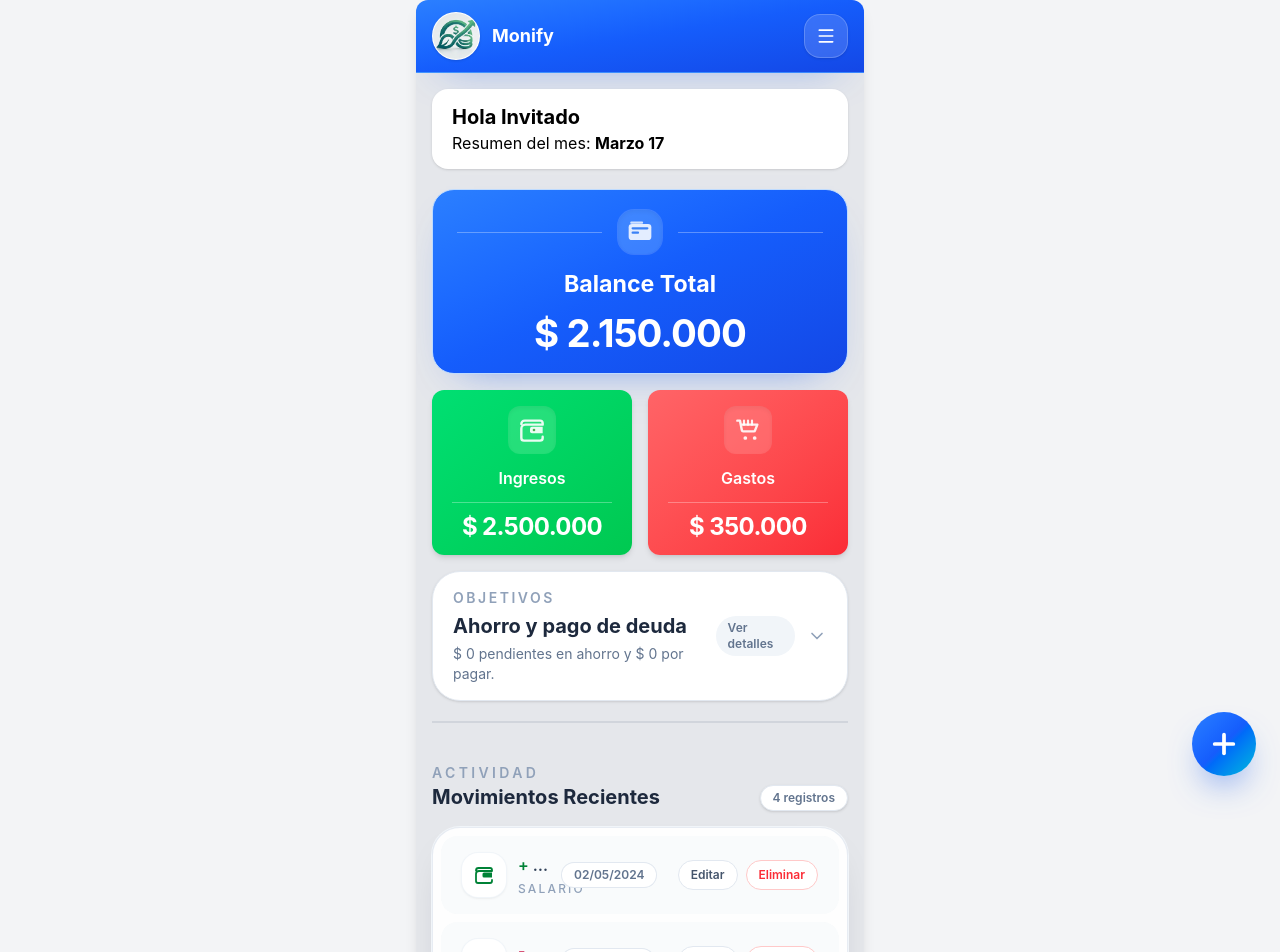
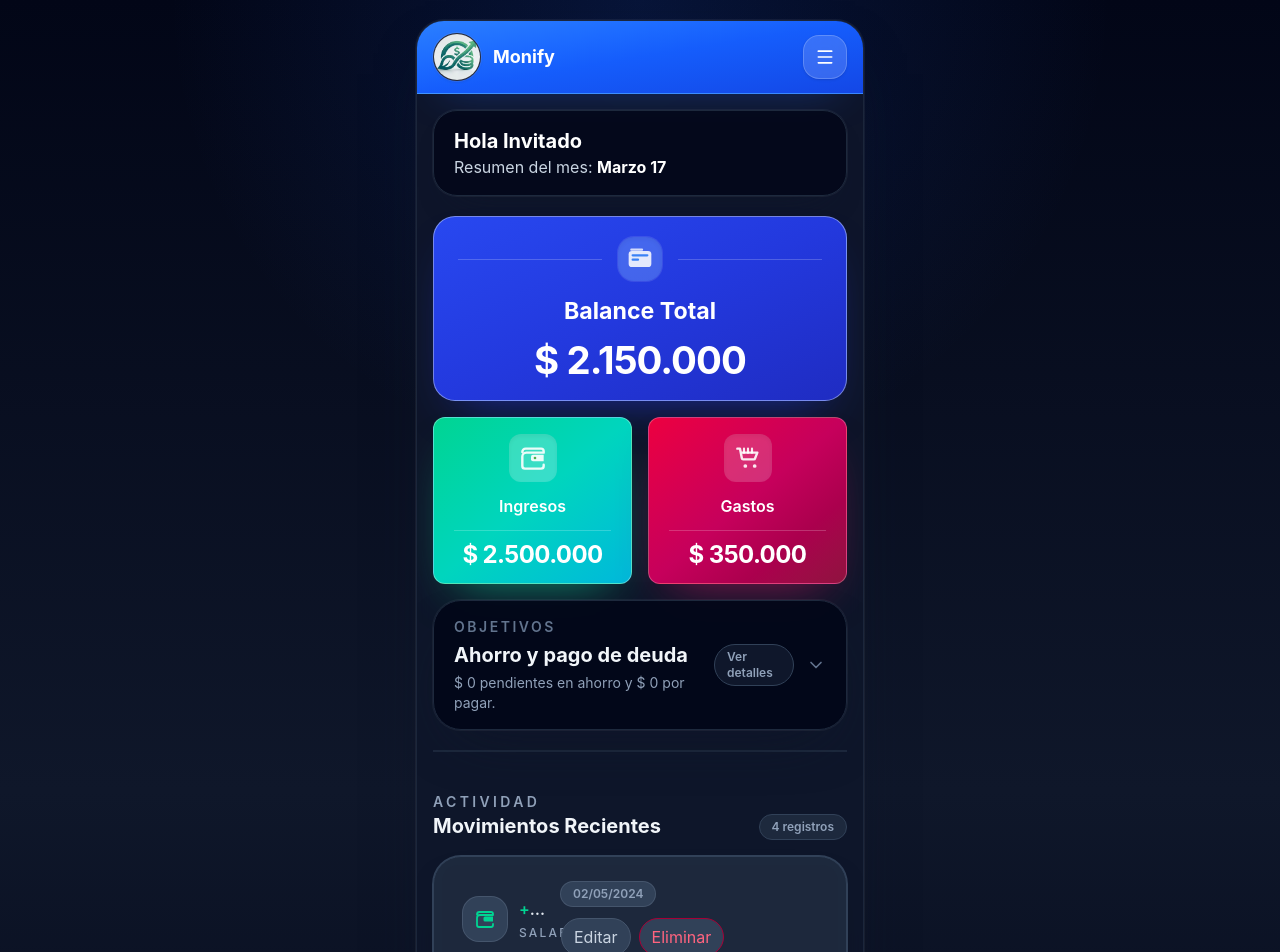
Before and after one commit to ordogens/finanzas, a React (Vite) app: page / in a window 1280 px wide. Shown: the top 952 px of the page. Built offline with nearby package versions, Linux system fonts and the light colour scheme.

Commit message:
cambios en el color del thema de la aplicacion

```diff
--- a/src/components/CardBalance.tsx
+++ b/src/components/CardBalance.tsx
@@ -121,16 +121,20 @@ export const CardBalance = () => {
     {
       title: "Ingresos",
       amount: formatCurrency(summary.ingresos),
-      bgClass: "from-green-400 to-green-500",
-      iconBgClass: "bg-green-300/30",
+      bgClass: "from-emerald-400 via-teal-400 to-cyan-500",
+      iconBgClass: "bg-white/22",
+      borderClass: "border border-emerald-100/40",
+      shadowClass: "shadow-[0_22px_48px_-24px_rgba(16,185,129,0.78)]",
       icon: "wallet" as const,
       layoutClass: "min-h-[148px]",
     },
     {
       title: "Gastos",
       amount: formatCurrency(summary.gastos),
-      bgClass: "from-red-400 to-red-500",
-      iconBgClass: "bg-red-300/30",
+      bgClass: "from-rose-600 via-pink-700 to-[#8f123f]",
+      iconBgClass: "bg-white/18",
+      borderClass: "border border-rose-100/28",
+      shadowClass: "shadow-[0_22px_48px_-24px_rgba(190,24,93,0.76)]",
       icon: "cart" as const,
       layoutClass: "min-h-[148px]",
     },
@@ -217,20 +221,20 @@ export const CardBalance = () => {
             key={card.title}
             className={
               card.title === "Balance Actual"
-                ? `overflow-hidden rounded-[22px] border border-blue-200 bg-gradient-to-br from-blue-500 via-blue-600 to-blue-700 ${card.layoutClass} px-4 py-4 text-white shadow-[0_18px_40px_-28px_rgba(37,99,235,0.7)] transition-transform duration-200 hover:-translate-y-0.5 sm:px-6 sm:py-5`
-                : `rounded-xl bg-gradient-to-br ${card.bgClass} ${card.layoutClass} px-3 py-3 text-white shadow-md transition-transform duration-200 hover:-translate-y-0.5 sm:px-5 sm:py-4`
+                ? `overflow-hidden rounded-[22px] border border-blue-100/45 bg-gradient-to-br from-[#2848f0] via-[#2339de] to-[#1f2cc2] ${card.layoutClass} px-4 py-4 text-white shadow-[0_22px_48px_-26px_rgba(35,57,222,0.72)] transition-transform duration-200 hover:-translate-y-0.5 sm:px-6 sm:py-5`
+                : `rounded-xl bg-gradient-to-br ${card.bgClass} ${card.borderClass ?? ""} ${card.shadowClass ?? "shadow-md"} ${card.layoutClass} px-3 py-3 text-white transition-transform duration-200 hover:-translate-y-0.5 sm:px-5 sm:py-4`
             }
           >
             {card.title === "Balance Actual" ? (
               <div className="flex h-full flex-col justify-center">
-                <div className="flex items-center gap-4 text-blue-100">
-                  <div className="h-px flex-1 bg-white/30" />
+                <div className="flex items-center gap-4 text-white/80">
+                  <div className="h-px flex-1 bg-white/20" />
                   <div
-                    className={`flex h-11 w-11 items-center justify-center rounded-2xl ${card.iconBgClass} text-white shadow-inner ring-1 ring-white/15`}
+                    className={`flex h-11 w-11 items-center justify-center rounded-2xl ${card.iconBgClass} text-white shadow-inner ring-1 ring-white/10`}
                   >
                     {iconMap[card.icon]}
                   </div>
-                  <div className="h-px flex-1 bg-white/30" />
+                  <div className="h-px flex-1 bg-white/20" />
                 </div>
 
                 <h3 className="mt-3 text-center text-lg font-bold text-white sm:text-[1.45rem]">
@@ -251,7 +255,7 @@ export const CardBalance = () => {
 
                 <h3 className="text-sm font-semibold sm:text-base">{card.title}</h3>
 
-                <div className="my-3 h-px w-full bg-white/30" />
+                <div className="my-3 h-px w-full bg-white/20" />
 
                 <p className="text-lg font-bold leading-none tracking-tight sm:text-[1.5rem]">
                   {card.amount}
@@ -262,32 +266,32 @@ export const CardBalance = () => {
         ))}
       </div>
 
-      <div className="overflow-hidden rounded-[28px] border border-slate-200 bg-white shadow-sm">
+      <div className="overflow-hidden rounded-[28px] border border-slate-800 bg-slate-950/90 shadow-[0_24px_60px_-30px_rgba(15,23,42,0.9)] ring-1 ring-white/5 backdrop-blur-sm">
         <button
           type="button"
           onClick={() => setIsGoalsOpen((currentState) => !currentState)}
           aria-expanded={isGoalsOpen}
-          className="flex w-full items-center justify-between gap-4 px-4 py-4 text-left transition hover:bg-slate-50 sm:px-5"
+          className="flex w-full items-center justify-between gap-4 px-4 py-4 text-left transition hover:bg-slate-900 sm:px-5"
         >
           <div>
-            <p className="text-sm font-semibold uppercase tracking-[0.18em] text-slate-400">
+            <p className="text-sm font-semibold uppercase tracking-[0.18em] text-slate-500">
               Objetivos
             </p>
-            <h3 className="mt-1 text-xl font-bold text-slate-800">
+            <h3 className="mt-1 text-xl font-bold text-slate-100">
               Ahorro y pago de deuda
             </h3>
-            <p className="mt-1 text-sm text-slate-500">
+            <p className="mt-1 text-sm text-slate-400">
               {formatCurrency(ahorro.restante)} pendientes en ahorro y{" "}
               {formatCurrency(deuda.restante)} por pagar.
             </p>
           </div>
 
           <div className="flex items-center gap-3">
-            <div className="hidden rounded-full bg-slate-100 px-3 py-1 text-xs font-semibold text-slate-500 sm:block">
+            <div className="hidden rounded-full border border-slate-700 bg-slate-900 px-3 py-1 text-xs font-semibold text-slate-400 sm:block">
               {isGoalsOpen ? "Ocultar" : "Ver detalles"}
             </div>
             <ChevronDown
-              className={`h-5 w-5 shrink-0 text-slate-400 transition-transform ${
+              className={`h-5 w-5 shrink-0 text-slate-500 transition-transform ${
                 isGoalsOpen ? "rotate-180" : ""
               }`}
             />
@@ -295,7 +299,7 @@ export const CardBalance = () => {
         </button>
 
         {isGoalsOpen ? (
-          <div className="border-t border-slate-200 bg-slate-50/70 p-4 sm:p-5">
+          <div className="border-t border-slate-800 bg-slate-950/70 p-4 sm:p-5">
             <div className="grid gap-4 lg:grid-cols-2">
               {goalCards.map((card) => (
                 <article
@@ -372,11 +376,11 @@ export const CardBalance = () => {
                             onChange={(event) =>
                               card.setInputValue(event.target.value)
                             }
-                            className={`w-full rounded-xl border border-white/15 bg-white px-4 py-2.5 text-slate-700 outline-none transition placeholder:text-slate-400 focus:ring-2 ${card.focusClass}`}
+                            className={`w-full rounded-xl border border-white/15 bg-slate-950/65 px-4 py-2.5 text-white outline-none transition placeholder:text-slate-400 focus:ring-2 ${card.focusClass}`}
                           />
                           <button
                             type="submit"
-                            className="rounded-xl bg-slate-900 px-4 py-2.5 text-sm font-semibold text-white transition hover:bg-slate-950"
+                            className="rounded-xl bg-slate-950 px-4 py-2.5 text-sm font-semibold text-white transition hover:bg-black"
                           >
                             Guardar
                           </button>
--- a/src/components/ListaMovimientos.tsx
+++ b/src/components/ListaMovimientos.tsx
@@ -3,7 +3,7 @@ import { categoriasLabels } from "../data/formMovimiento";
 import { useFinanzas } from "../context/useFinanzas";
 
 const WalletIcon = () => (
-  <svg viewBox="0 0 24 24" className="h-6 w-6 text-green-700" fill="none">
+  <svg viewBox="0 0 24 24" className="h-6 w-6 text-emerald-400" fill="none">
     <path
       d="M4 7.5A2.5 2.5 0 0 1 6.5 5H18a2 2 0 0 1 2 2v1H7A3 3 0 0 0 4 11v7a2 2 0 0 0 2 2h12a2 2 0 0 0 2-2v-1"
       stroke="currentColor"
@@ -19,7 +19,7 @@ const WalletIcon = () => (
 );
 
 const BasketIcon = () => (
-  <svg viewBox="0 0 24 24" className="h-6 w-6 text-amber-500" fill="none">
+  <svg viewBox="0 0 24 24" className="h-6 w-6 text-amber-400" fill="none">
     <path
       d="M5 9h14l-1.2 8.2a1 1 0 0 1-1 .8H7.2a1 1 0 0 1-1-.8L5 9Z"
       fill="currentColor"
@@ -36,7 +36,7 @@ const BasketIcon = () => (
 );
 
 const CarIcon = () => (
-  <svg viewBox="0 0 24 24" className="h-6 w-6 text-blue-600" fill="none">
+  <svg viewBox="0 0 24 24" className="h-6 w-6 text-blue-400" fill="none">
     <path
       d="M6.5 8.5 8 6h8l1.5 2.5M5.5 10h13a1 1 0 0 1 1 1v4.5a1 1 0 0 1-1 1h-1v1a1 1 0 0 1-2 0v-1h-7v1a1 1 0 0 1-2 0v-1h-1a1 1 0 0 1-1-1V11a1 1 0 0 1 1-1Z"
       fill="currentColor"
@@ -48,7 +48,7 @@ const CarIcon = () => (
 );
 
 const GameIcon = () => (
-  <svg viewBox="0 0 24 24" className="h-6 w-6 text-rose-500" fill="none">
+  <svg viewBox="0 0 24 24" className="h-6 w-6 text-rose-400" fill="none">
     <path
       d="M7.5 8h9a4 4 0 0 1 3.9 4.8l-.7 3.2a2 2 0 0 1-3.3 1l-2.2-2a3 3 0 0 0-4.1 0l-2.2 2a2 2 0 0 1-3.3-1l-.7-3.2A4 4 0 0 1 7.5 8Z"
       fill="currentColor"
@@ -104,29 +104,29 @@ export const ListaMovimientos = () => {
           <p className="text-sm font-semibold uppercase tracking-[0.24em] text-slate-400">
             Actividad
           </p>
-          <h3 className="text-xl font-bold text-slate-800">Movimientos Recientes</h3>
+          <h3 className="text-xl font-bold text-slate-100">Movimientos Recientes</h3>
         </div>
-        <div className="rounded-full border border-slate-200 bg-white px-3 py-1 text-xs font-semibold text-slate-500 shadow-sm">
+        <div className="rounded-full border border-slate-700 bg-slate-800 px-3 py-1 text-xs font-semibold text-slate-400">
           {movimientos.length} registros
         </div>
       </div>
 
-      <div className="overflow-hidden rounded-[28px] border border-slate-200/80 bg-white/95 shadow-[0_18px_40px_-24px_rgba(15,23,42,0.35)] ring-1 ring-slate-100">
+      <div className="overflow-hidden rounded-[28px] border border-slate-700 bg-slate-800 shadow-[0_18px_40px_-24px_rgba(0,0,0,0.5)] ring-1 ring-slate-700">
         {movimientos.length === 0 ? (
           <div className="px-6 py-12 text-center text-sm text-slate-500">
-            Aún no hay movimientos registrados.
+            Aun no hay movimientos registrados.
           </div>
         ) : (
           <div className="max-h-[28rem] overflow-y-auto px-2 py-2 sm:max-h-[32rem]">
             {movimientos.map((movimiento, index) => {
               const amountColor =
                 movimiento.type === "income"
-                  ? "text-green-700"
+                  ? "text-emerald-400"
                   : movimiento.type === "saving"
-                    ? "text-cyan-700"
+                    ? "text-cyan-400"
                     : movimiento.type === "debt"
-                      ? "text-amber-700"
-                    : "text-rose-700";
+                      ? "text-amber-400"
+                    : "text-rose-400";
               const sign = movimiento.type === "income" ? "+" : "-";
               const iconKey = categoryIconMap[movimiento.category] ?? "basket";
               const label =
@@ -143,17 +143,17 @@ export const ListaMovimientos = () => {
               return (
                 <article
                   key={movimiento.id}
-                  className={`mb-2 flex flex-col gap-3 rounded-2xl border border-transparent bg-slate-50/80 px-4 py-4 transition hover:border-slate-200 hover:bg-white hover:shadow-sm sm:px-5 lg:flex-row lg:items-center ${
+                  className={`mb-2 flex flex-col gap-3 rounded-2xl border border-transparent bg-slate-800/60 px-4 py-4 transition hover:border-slate-600 hover:bg-slate-700/60 sm:px-5 lg:flex-row lg:items-center ${
                     index === movimientos.length - 1 ? "mb-0" : ""
                   }`}
                 >
                   <div className="flex min-w-0 items-center gap-3">
-                    <div className="flex h-11 w-11 shrink-0 items-center justify-center rounded-2xl bg-white shadow-sm ring-1 ring-slate-100">
+                    <div className="flex h-11 w-11 shrink-0 items-center justify-center rounded-2xl bg-slate-700 ring-1 ring-slate-600">
                       {iconMap[iconKey]}
                     </div>
 
                     <div className="min-w-0 flex-1">
-                      <p className="truncate text-sm font-semibold text-slate-700 sm:text-base">
+                      <p className="truncate text-sm font-semibold text-slate-200 sm:text-base">
                         <span className={amountColor}>{sign} </span>
                         <span className={amountColor}>
                           {formatCurrency(movimiento.amount)}
@@ -171,21 +171,21 @@ export const ListaMovimientos = () => {
                   </div>
 
                   <div className="flex flex-wrap items-center justify-between gap-3 lg:ml-auto lg:min-w-[16rem]">
-                    <p className="rounded-full bg-white px-3 py-1 text-xs font-semibold text-slate-500 ring-1 ring-slate-200">
+                    <p className="rounded-full bg-slate-700 px-3 py-1 text-xs font-semibold text-slate-400 ring-1 ring-slate-600">
                       {movimiento.date}
                     </p>
                     <div className="flex items-center gap-2">
                       <button
                         type="button"
                         onClick={() => startEditing(movimiento.id)}
-                        className="rounded-full border border-slate-200 bg-white px-3 py-1.5 text-xs font-semibold text-slate-600 transition hover:border-slate-300 hover:bg-slate-100"
+                        className="rounded-full border border-slate-600 bg-slate-700 px-3 py-1.5 text-xs font-semibold text-slate-300 transition hover:border-slate-500 hover:bg-slate-600"
                       >
                         Editar
                       </button>
                       <button
                         type="button"
                         onClick={() => deleteMovimiento(movimiento.id)}
-                        className="rounded-full border border-red-200 bg-white px-3 py-1.5 text-xs font-semibold text-red-500 transition hover:border-red-300 hover:bg-red-50"
+                        className="rounded-full border border-rose-800 bg-slate-700 px-3 py-1.5 text-xs font-semibold text-rose-400 transition hover:border-rose-700 hover:bg-rose-950/40"
                       >
                         Eliminar
                       </button>
--- a/src/components/historial/historial.utils.ts
+++ b/src/components/historial/historial.utils.ts
@@ -117,11 +117,11 @@ const calculateDeuda = (movimientos: MovimientoItem[]) =>
 
 export const getBalanceTone = (balance: number) => {
   if (balance > 0) {
-    return "text-emerald-600";
+    return "text-emerald-400";
   }
 
   if (balance < 0) {
-    return "text-rose-600";
+    return "text-rose-400";
   }
 
   return "text-slate-500";
--- a/src/index.css
+++ b/src/index.css
@@ -1 +1,37 @@
 @import "tailwindcss";
+
+:root {
+  color-scheme: dark;
+  font-family: Inter, "Segoe UI", sans-serif;
+  background:
+    radial-gradient(circle at top, rgba(37, 99, 235, 0.12), transparent 30%),
+    linear-gradient(180deg, #020617 0%, #0f172a 55%, #020617 100%);
+  color: #e2e8f0;
+}
+
+* {
+  box-sizing: border-box;
+}
+
+html {
+  background: #020617;
+}
+
+body {
+  min-width: 320px;
+  min-height: 100vh;
+  margin: 0;
+  background: transparent;
+  color: #e2e8f0;
+}
+
+button,
+input,
+select,
+textarea {
+  font: inherit;
+}
+
+#root {
+  min-height: 100vh;
+}
--- a/src/layouts/MainLayout.tsx
+++ b/src/layouts/MainLayout.tsx
@@ -59,13 +59,16 @@ export const MainLayout = ({ children }: Props) => {
   };
 
   return (
-    <div className="flex min-h-screen justify-center bg-gray-100">
-      <div className="w-full max-w-md overflow-hidden rounded-xl bg-gray-200 shadow-lg">
+    <div
+      data-theme="dark"
+      className="flex min-h-screen justify-center bg-[radial-gradient(circle_at_top,_rgba(37,99,235,0.16),_transparent_30%),linear-gradient(180deg,#020617_0%,#0f172a_55%,#020617_100%)] px-3 py-3 sm:px-4 sm:py-5"
+    >
+      <div className="w-full max-w-md overflow-hidden rounded-[28px] border border-slate-800/90 bg-slate-900/95 shadow-[0_24px_60px_-30px_rgba(15,23,42,0.9)] ring-1 ring-white/5 backdrop-blur-sm">
         <header className="flex items-center justify-between border-b border-blue-400/60 bg-gradient-to-br from-blue-500 via-blue-600 to-blue-700 px-4 py-3 shadow-[0_18px_40px_-28px_rgba(37,99,235,0.7)]">
           <div className="flex items-center gap-3">
             <div
               onClick={() => handleNavigate("/")}
-              className="flex h-12 w-12 cursor-pointer items-center justify-center overflow-hidden rounded-full border border-white/35 bg-white shadow-sm"
+              className="flex h-12 w-12 cursor-pointer items-center justify-center overflow-hidden rounded-full border border-white/15 bg-slate-950 shadow-sm ring-1 ring-white/10"
             >
               <img
                 src={monify}
@@ -88,25 +91,25 @@ export const MainLayout = ({ children }: Props) => {
             </button>
 
             {isMenuOpen ? (
-              <div className="absolute right-0 top-14 z-20 w-60 overflow-hidden rounded-3xl border border-slate-200 bg-white p-2 shadow-[0_24px_60px_-28px_rgba(15,23,42,0.45)]">
+              <div className="absolute right-0 top-14 z-20 w-60 overflow-hidden rounded-3xl border border-slate-700 bg-slate-800 p-2 shadow-[0_24px_60px_-28px_rgba(0,0,0,0.6)]">
                 <div className="mb-2 px-3 pt-2">
                   <p className="text-xs font-semibold uppercase tracking-[0.22em] text-slate-400">
                     Menu
                   </p>
-                  <p className="mt-1 text-sm text-slate-500">
+                  <p className="mt-1 text-sm text-slate-400">
                     Muevete por la app o entra a tu cuenta.
                   </p>
                 </div>
 
                 {isAuthenticated && user ? (
-                  <div className="mb-2 rounded-3xl bg-sky-50 px-4 py-3">
-                    <p className="text-xs font-semibold uppercase tracking-[0.18em] text-sky-500">
+                  <div className="mb-2 rounded-3xl bg-sky-950/40 px-4 py-3">
+                    <p className="text-xs font-semibold uppercase tracking-[0.18em] text-sky-400">
                       Sesion activa
                     </p>
-                    <p className="mt-1 text-sm font-semibold text-slate-800">
+                    <p className="mt-1 text-sm font-semibold text-slate-100">
                       {user.name}
                     </p>
-                    <p className="text-xs text-slate-500">{user.email}</p>
+                    <p className="text-xs text-slate-400">{user.email}</p>
                   </div>
                 ) : null}
 
@@ -119,9 +122,9 @@ export const MainLayout = ({ children }: Props) => {
                         key={item.path}
                         type="button"
                         onClick={() => handleNavigate(item.path)}
-                        className="flex w-full items-center gap-3 rounded-2xl px-3 py-3 text-left text-sm font-semibold text-slate-700 transition hover:bg-slate-100"
+                        className="flex w-full items-center gap-3 rounded-2xl px-3 py-3 text-left text-sm font-semibold text-slate-200 transition hover:bg-slate-700"
                       >
-                        <span className="flex h-10 w-10 items-center justify-center rounded-2xl bg-slate-100 text-slate-600">
+                        <span className="flex h-10 w-10 items-center justify-center rounded-2xl bg-slate-700 text-slate-300">
                           <Icon size={18} />
                         </span>
                         <span>{item.label}</span>
@@ -133,9 +136,9 @@ export const MainLayout = ({ children }: Props) => {
                     <button
                       type="button"
                       onClick={handleLogout}
-                      className="flex w-full items-center gap-3 rounded-2xl px-3 py-3 text-left text-sm font-semibold text-slate-700 transition hover:bg-slate-100"
+                      className="flex w-full items-center gap-3 rounded-2xl px-3 py-3 text-left text-sm font-semibold text-slate-200 transition hover:bg-slate-700"
                     >
-                      <span className="flex h-10 w-10 items-center justify-center rounded-2xl bg-rose-100 text-rose-600">
+                      <span className="flex h-10 w-10 items-center justify-center rounded-2xl bg-rose-950/60 text-rose-400">
                         <LogOut size={18} />
                       </span>
                       <span>Cerrar sesion</span>
@@ -144,9 +147,9 @@ export const MainLayout = ({ children }: Props) => {
                     <button
                       type="button"
                       onClick={handleOpenAuthModal}
-                      className="flex w-full items-center gap-3 rounded-2xl px-3 py-3 text-left text-sm font-semibold text-slate-700 transition hover:bg-slate-100"
+                      className="flex w-full items-center gap-3 rounded-2xl px-3 py-3 text-left text-sm font-semibold text-slate-200 transition hover:bg-slate-700"
                     >
-                      <span className="flex h-10 w-10 items-center justify-center rounded-2xl bg-sky-100 text-sky-600">
+                      <span className="flex h-10 w-10 items-center justify-center rounded-2xl bg-sky-950/60 text-sky-400">
                         <LogIn size={18} />
                       </span>
                       <span>Iniciar sesion</span>
@@ -158,7 +161,7 @@ export const MainLayout = ({ children }: Props) => {
           </div>
         </header>
 
-        <main className="space-y-4 p-4">{children}</main>
+        <main className="space-y-4 bg-transparent p-4">{children}</main>
       </div>
 
       <AuthModal
--- a/src/pages/Historial.tsx
+++ b/src/pages/Historial.tsx
@@ -22,11 +22,11 @@ export const Historial = () => {
   return (
     <section className="space-y-5">
       <div className="space-y-1">
-        <p className="text-xs font-semibold uppercase tracking-[0.24em] text-slate-400">
+        <p className="text-xs font-semibold uppercase tracking-[0.24em] text-slate-500">
           Resumen mensual
         </p>
-        <h1 className="text-2xl font-bold text-slate-800">Historial</h1>
-        <p className="text-sm text-slate-500">
+        <h1 className="text-2xl font-bold text-slate-100">Historial</h1>
+        <p className="text-sm text-slate-400">
           Cada mes se agrega autom&aacute;ticamente y el actual queda visible para
           seguir tu balance al d&iacute;a.
         </p>
--- a/src/pages/Home.tsx
+++ b/src/pages/Home.tsx
@@ -11,20 +11,20 @@ export const Home = () => {
   const displayName = user?.name ?? "invitado";
 
   return (
-    <div className="space-y-5">
-      <div className="flex h-20 w-full flex-col justify-center rounded-2xl bg-white px-5 shadow-sm">
-        <h2 className="text-xl font-bold capitalize">Hola {displayName}</h2>
-        <p>
+    <div className="space-y-5 text-slate-100">
+      <div className="flex min-h-20 w-full flex-col justify-center rounded-[24px] border border-slate-800 bg-slate-950/80 px-5 py-4 shadow-[0_18px_36px_-26px_rgba(15,23,42,0.9)] ring-1 ring-white/5">
+        <h2 className="text-xl font-bold capitalize text-white">Hola {displayName}</h2>
+        <p className="text-slate-300">
           Resumen del mes:{" "}
-          <span className="font-bold capitalize">
+          <span className="font-bold capitalize text-white">
             {mes} {dia}
           </span>
         </p>
       </div>
       <CardBalance />
-      <hr className="border border-gray-300" />
+      <hr className="border border-slate-800" />
       <ListaMovimientos />
-      <hr className="border border-gray-300" />
+      <hr className="border border-slate-800" />
       <FormMovimiento />
     </div>
   );
```
Also changed, not shown: src/components/AuthModal.tsx (+33 -27 lines), src/components/FormMovimiento.tsx (+14 -14 lines), src/components/historial/HistorialMonthCard.tsx (+37 -37 lines).
